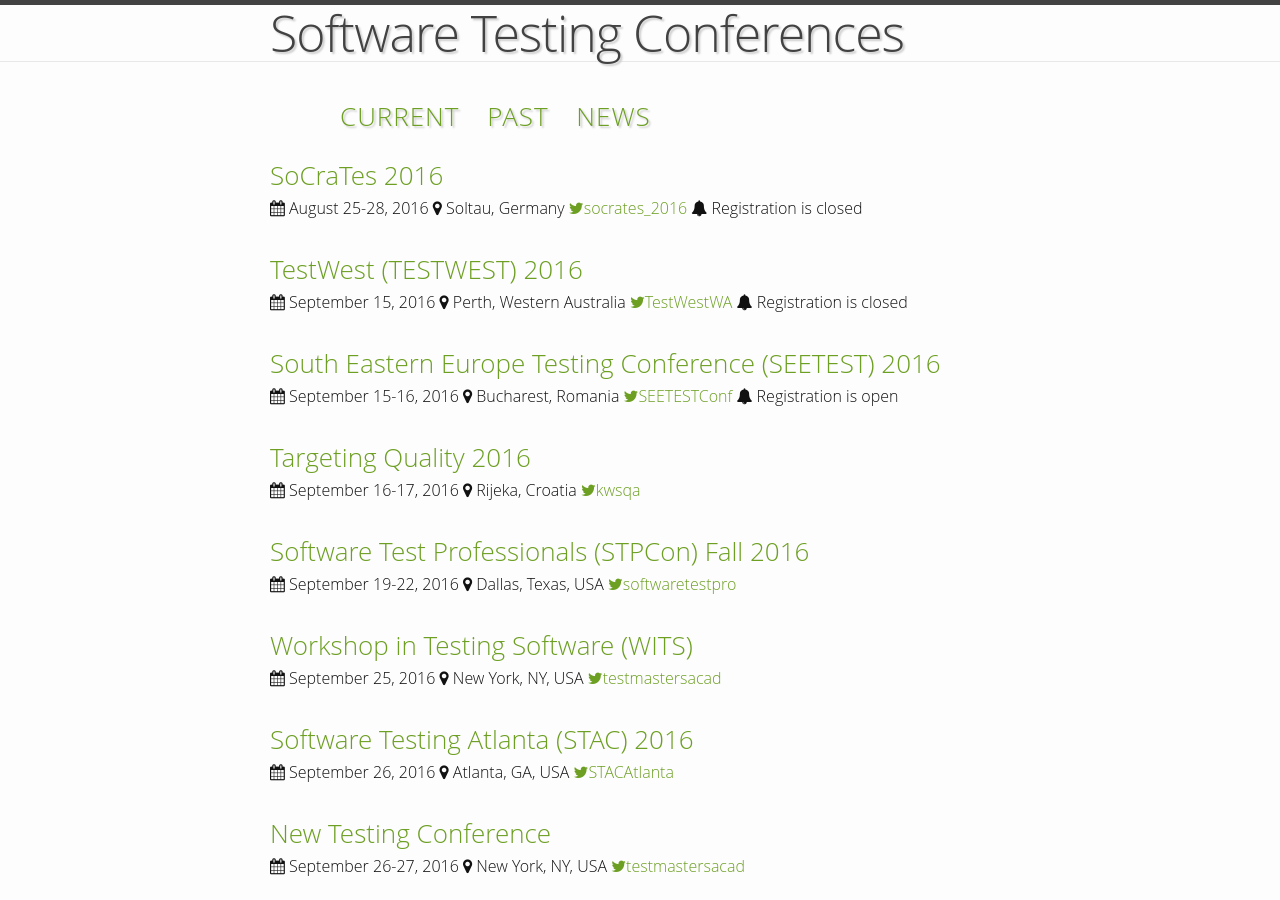
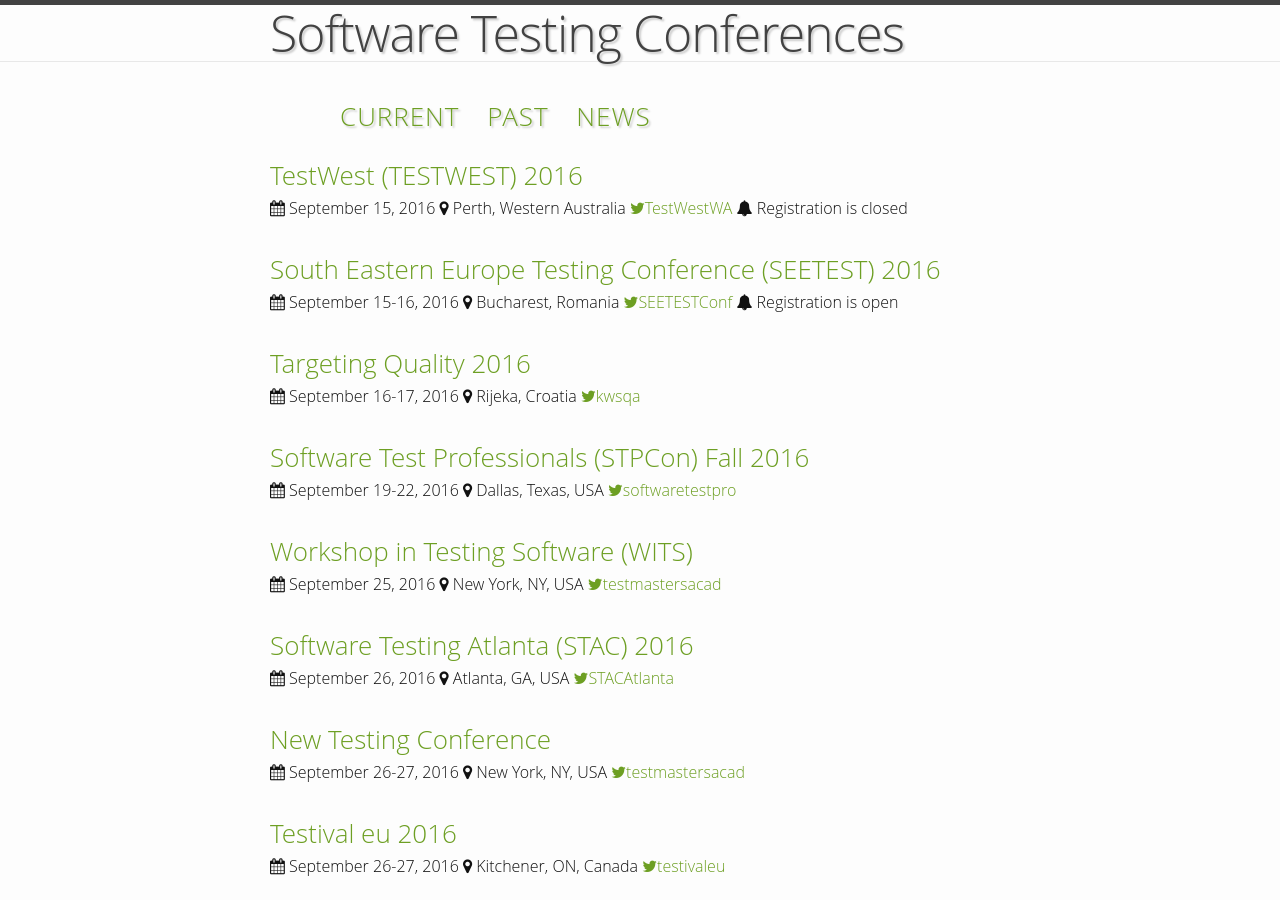
Before and after one commit to TestingConferences/testingconferences.github.io, a Jekyll site: the page built from index.html, in a window 1280 px wide and 900 px high. Built offline with Jekyll 4.4.1, drawn with Linux system fonts in a browser that asks for light colours; some of the changed text lies outside the part shown.

Commit message:
Added NTD 2017

```diff
--- a/_data/current.yml
+++ b/_data/current.yml
@@ -1,10 +1,3 @@
-- name: SoCraTes 2016
-  location: Soltau, Germany
-  dates: "August 25-28, 2016"
-  url: https://www.socrates-conference.de/
-  twitter: socrates_2016
-  status: Registration is closed
-
 - name: TestWest (TESTWEST) 2016
   location: Perth, Western Australia
   dates: "September 15, 2016"
@@ -196,6 +189,13 @@
   dates: "May 20-28, 2017"
   url: http://sbst2017.lafhis.dc.uba.ar/
 
+- name: Nordic Testing Days (NTD) 2017
+  location: Tallinn, Estonia
+  dates: "June 7-9, 2017"
+  url: http://nordictestingdays.eu/
+  twitter: nordictestdays
+  status: CFP is open
+
 - name: US Agile Testing Days (ATD) 2017
   location: Boston, MA, USA
   dates: "June 19-21, 2017"
```
